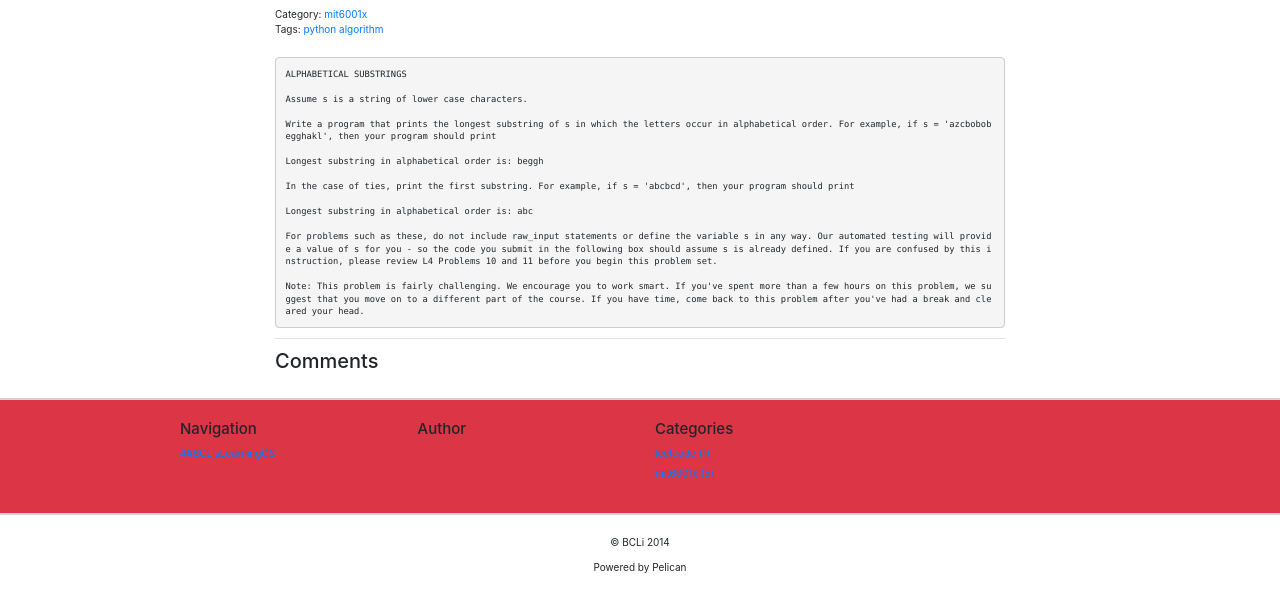
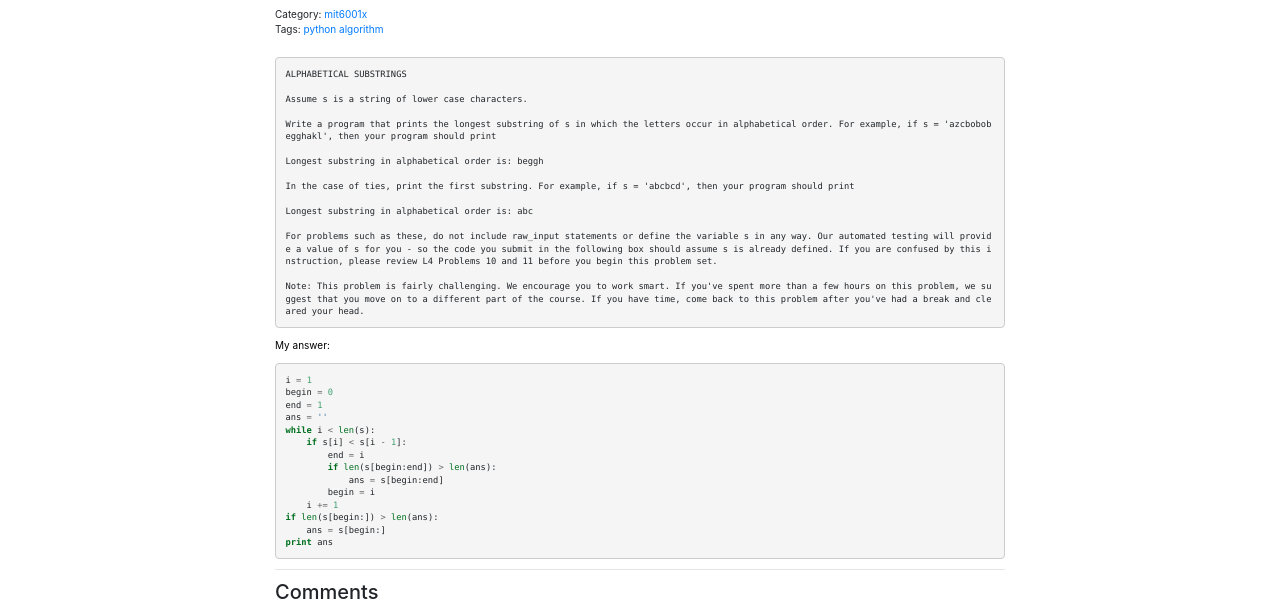
Before and after one commit to bcli/bcli.github.io, a plain HTML site: page alphabetical-substrings.html in a window 1280 px wide. Shown: the part 201-802 px from the top of the page. Drawn offline with nearby package versions, Linux system fonts and the light colour scheme.

Commit message:
ALPHABETICAL SUBSTRINGS

```diff
--- a/alphabetical-substrings.html
+++ b/alphabetical-substrings.html
@@ -63,6 +63,24 @@ Longest substring in alphabetical order is: abc
 For problems such as these, do not include raw_input statements or define the variable s in any way. Our automated testing will provide a value of s for you - so the code you submit in the following box should assume s is already defined. If you are confused by this instruction, please review L4 Problems 10 and 11 before you begin this problem set.
 
 Note: This problem is fairly challenging. We encourage you to work smart. If you&#39;ve spent more than a few hours on this problem, we suggest that you move on to a different part of the course. If you have time, come back to this problem after you&#39;ve had a break and cleared your head.
+</pre></div>
+
+
+<p>My answer:</p>
+<div class="highlight"><pre><span class="n">i</span> <span class="o">=</span> <span class="mi">1</span>
+<span class="n">begin</span> <span class="o">=</span> <span class="mi">0</span>
+<span class="n">end</span> <span class="o">=</span> <span class="mi">1</span>
+<span class="n">ans</span> <span class="o">=</span> <span class="s">&#39;&#39;</span>
+<span class="k">while</span> <span class="n">i</span> <span class="o">&lt;</span> <span class="nb">len</span><span class="p">(</span><span class="n">s</span><span class="p">):</span>
+    <span class="k">if</span> <span class="n">s</span><span class="p">[</span><span class="n">i</span><span class="p">]</span> <span class="o">&lt;</span> <span class="n">s</span><span class="p">[</span><span class="n">i</span> <span class="o">-</span> <span class="mi">1</span><span class="p">]:</span>
+        <span class="n">end</span> <span class="o">=</span> <span class="n">i</span>
+        <span class="k">if</span> <span class="nb">len</span><span class="p">(</span><span class="n">s</span><span class="p">[</span><span class="n">begin</span><span class="p">:</span><span class="n">end</span><span class="p">])</span> <span class="o">&gt;</span> <span class="nb">len</span><span class="p">(</span><span class="n">ans</span><span class="p">):</span>
+            <span class="n">ans</span> <span class="o">=</span> <span class="n">s</span><span class="p">[</span><span class="n">begin</span><span class="p">:</span><span class="n">end</span><span class="p">]</span>
+        <span class="n">begin</span> <span class="o">=</span> <span class="n">i</span>
+    <span class="n">i</span> <span class="o">+=</span> <span class="mi">1</span>
+<span class="k">if</span> <span class="nb">len</span><span class="p">(</span><span class="n">s</span><span class="p">[</span><span class="n">begin</span><span class="p">:])</span> <span class="o">&gt;</span> <span class="nb">len</span><span class="p">(</span><span class="n">ans</span><span class="p">):</span>
+    <span class="n">ans</span> <span class="o">=</span> <span class="n">s</span><span class="p">[</span><span class="n">begin</span><span class="p">:]</span>
+<span class="k">print</span> <span class="n">ans</span>
 </pre></div></div>
 	<hr>
 	<h2>Comments</h2>
```
